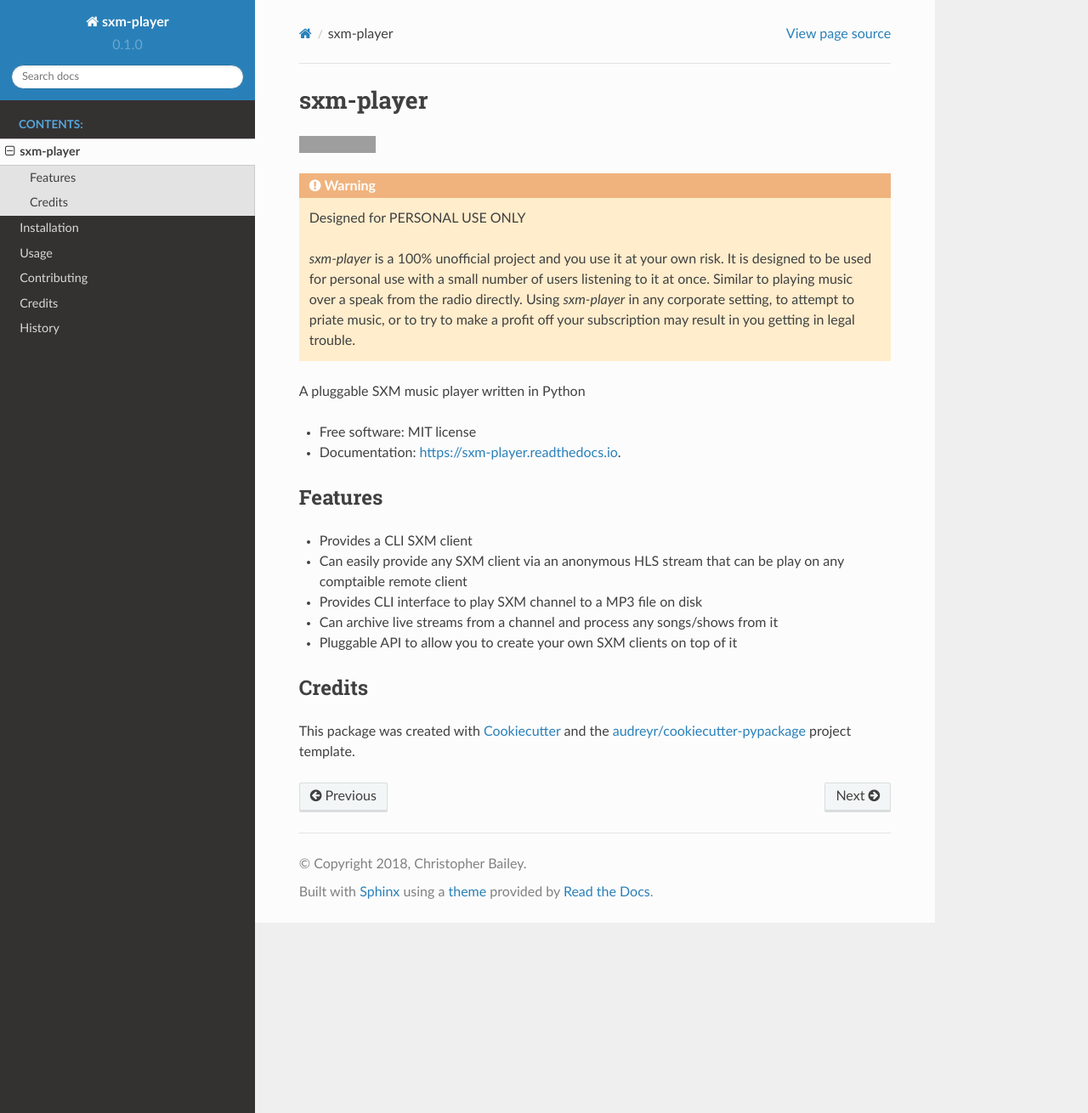
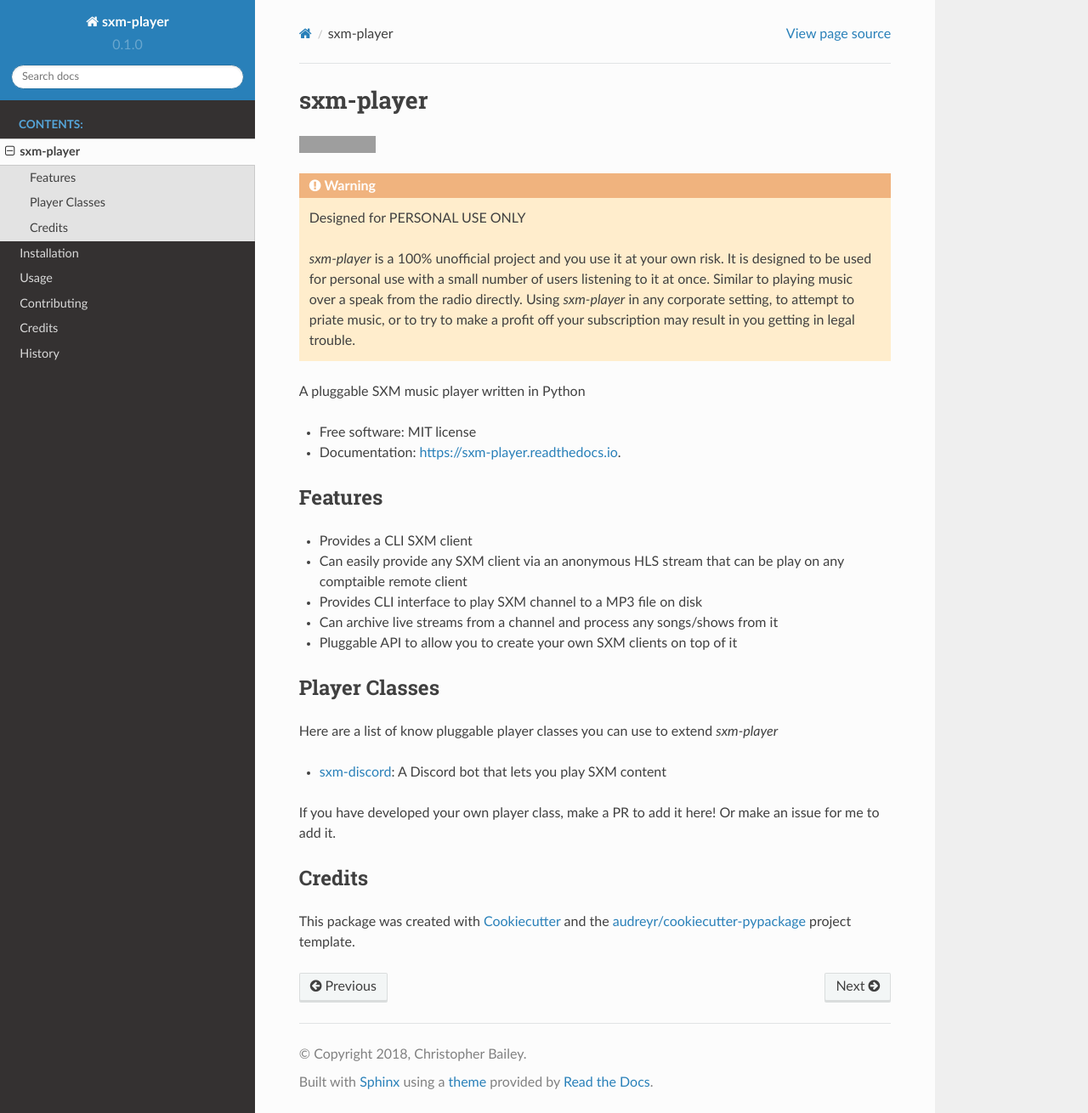
Before and after one commit to AngellusMortis/sxm-player, a Sphinx documentation site: the page built from docs/readme.rst, in a window 1280 px wide and 1310 px high. Shown: the whole window at 85% size. Built offline with Sphinx 7.4.7 and the Read the Docs theme 2.0.0, drawn with Linux system fonts in a browser that asks for light colours; grey boxes are pictures that could not be loaded.

Commit message:
Adds Discord client

```diff
--- a/README.rst
+++ b/README.rst
@@ -33,6 +33,19 @@
 * Can archive live streams from a channel and process any songs/shows from it
 * Pluggable API to allow you to create your own SXM clients on top of it
 
+Player Classes
+--------------
+
+Here are a list of know pluggable player classes you can use to extend
+`sxm-player`
+
+* `sxm-discord`_: A Discord bot that lets you play SXM content
+
+If you have developed your own player class, make a PR to add it here! Or
+make an issue for me to add it.
+
+.. _sxm-discord: https://github.com/AngellusMortis/sxm-discord
+
 Credits
 -------
 
```
Also changed, not shown: docs/usage.rst (+13 -1 lines).
